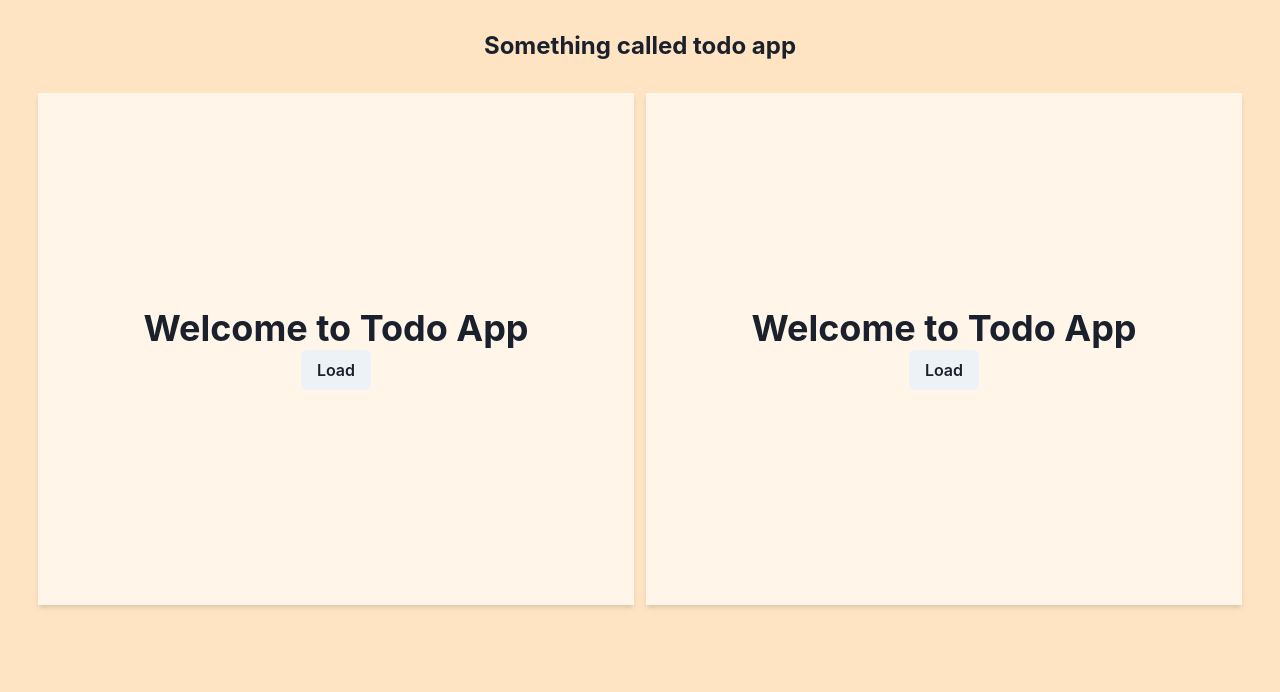
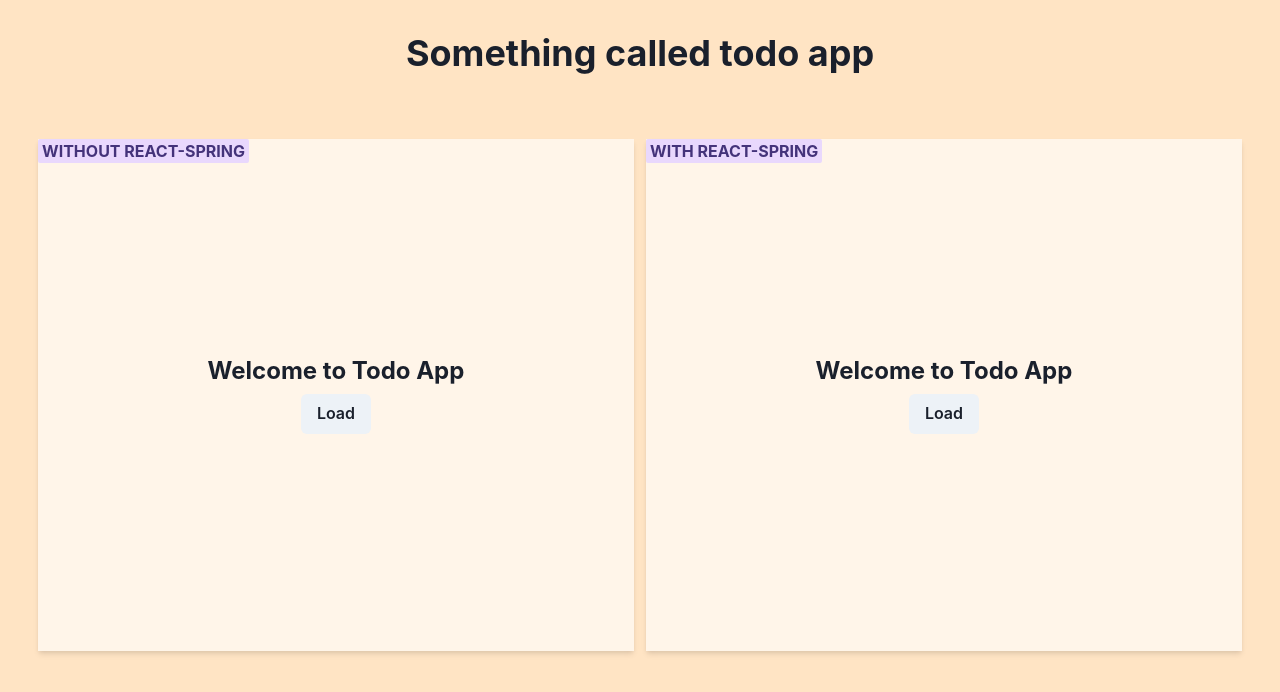
Before and after one commit to ju5td0m7m1nd/react-spring-example-mhtsai, a Next.js app: page /00 in a window 1280 px wide. Shown: the top 692 px of the page. Built offline with nearby package versions, Linux system fonts and the light colour scheme.

Commit message:
feat: update style

```diff
--- a/containers/BeforeAfter.tsx
+++ b/containers/BeforeAfter.tsx
@@ -1,14 +1,14 @@
 import { Container, Flex, Heading } from "@chakra-ui/layout";
-import { Box } from "@chakra-ui/react";
+import { Badge, Box } from "@chakra-ui/react";
 import React from "react";
 
 function BeforeAfter({ before, after, title }: any) {
   return (
     <Box maxWidth="1280px" mx="auto" h="100vh" p={8} bg="bisque">
-      <Heading fontSize="2xl" textAlign="center">
+      <Heading fontSize="4xl" textAlign="center">
         {title}
       </Heading>
-      <Flex h="lg" mt={8}>
+      <Flex h="lg" mt={16}>
         <Flex
           width="49%"
           mx="auto"
@@ -18,7 +18,18 @@ function BeforeAfter({ before, after, title }: any) {
           alignItems="center"
           justifyContent="center"
           flexDir="column"
+          pos="relative"
         >
+          <Badge
+            pos="absolute"
+            top={0}
+            left={0}
+            fontSize="md"
+            colorScheme="purple"
+            zIndex={2}
+          >
+            Without react-spring
+          </Badge>
           {before}
         </Flex>
         <Flex
@@ -30,7 +41,18 @@ function BeforeAfter({ before, after, title }: any) {
           alignItems="center"
           justifyContent="center"
           flexDir="column"
+          pos="relative"
         >
+          <Badge
+            pos="absolute"
+            top={0}
+            left={0}
+            fontSize="md"
+            colorScheme="purple"
+            zIndex={2}
+          >
+            With react-spring
+          </Badge>
           {after}
         </Flex>
       </Flex>
--- a/pages/00.tsx
+++ b/pages/00.tsx
@@ -47,7 +47,9 @@ function Before() {
     >
       {page === undefined && (
         <>
-          <Heading>Welcome to Todo App</Heading>
+          <Heading fontSize="2xl" mb={2}>
+            Welcome to Todo App
+          </Heading>
           {status === "stall" && (
             <Button
               onClick={() => {
@@ -134,7 +136,10 @@ function After() {
     },
   }));
 
+  const transitionRef = useSpringRef();
+
   const transition = useTransition(tasks, {
+    ref: transitionRef,
     trail: 1000 / tasks.length,
     from: { opacity: 0, scale: 0 },
     enter: { opacity: 1, scale: 1 },
@@ -146,12 +151,12 @@ function After() {
   const boxShrinkStyle = useSpring({
     ref: boxShrinkRef,
     from: {
-      size: "100%",
+      size: tasks.length > 0 ? "0%" : "100%",
     },
     to: {
-      size: "0%",
+      size: tasks.length > 0 ? "100%" : "0%",
     },
-    onRest: () => setPage("thankyou"),
+    onRest: tasks.length > 0 ? () => {} : () => setPage("thankyou"),
   });
 
   const textRef = useSpringRef();
@@ -170,6 +175,8 @@ function After() {
 
   useChain(tasks.length > 0 ? [] : [boxShrinkRef, textRef], [0, 1]);
 
+  useChain(page === "app" ? [boxShrinkRef, transitionRef] : []);
+
   return (
     <Flex
       alignItems="center"
@@ -181,7 +188,9 @@ function After() {
     >
       {page === undefined && (
         <>
-          <Heading>Welcome to Todo App</Heading>
+          <Heading fontSize="2xl" mb={2}>
+            Welcome to Todo App
+          </Heading>
           {status !== "stall" && (
             <Heading fontSize="lg">
               <animated.span>
```
